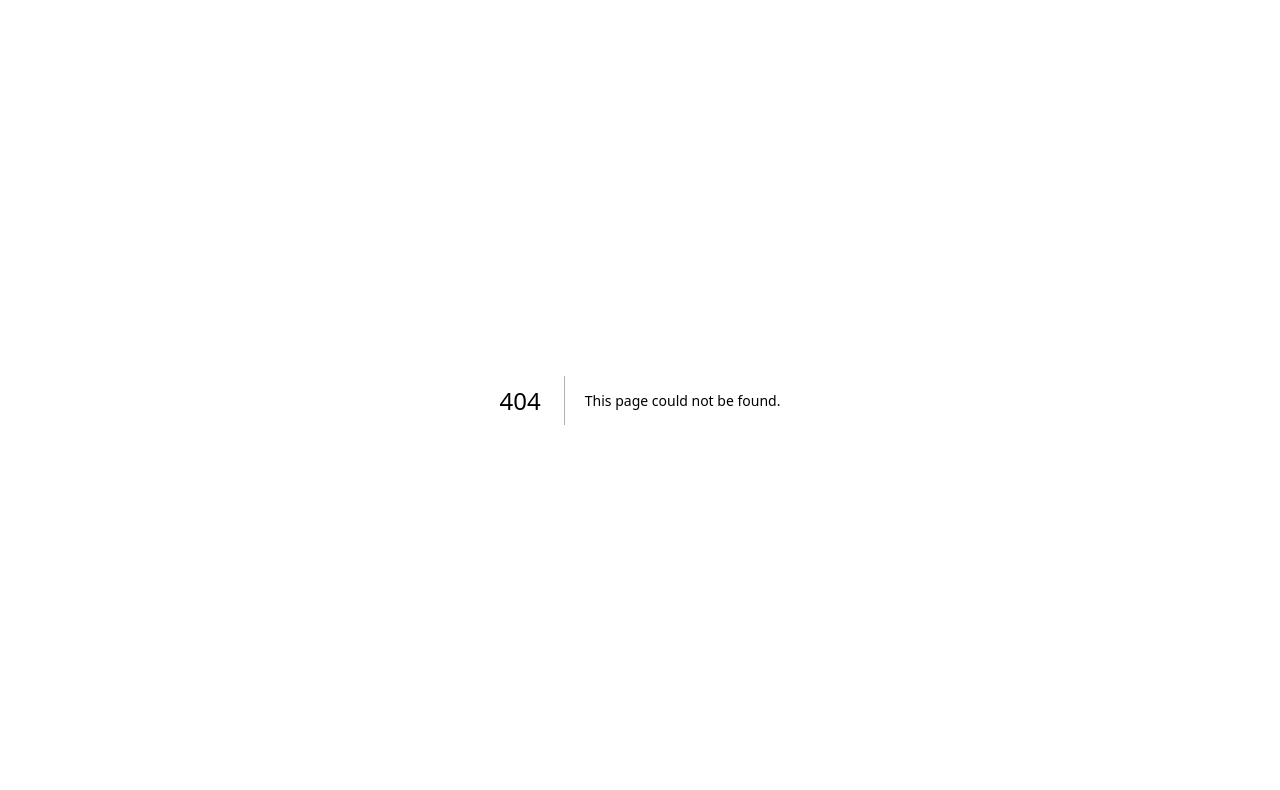
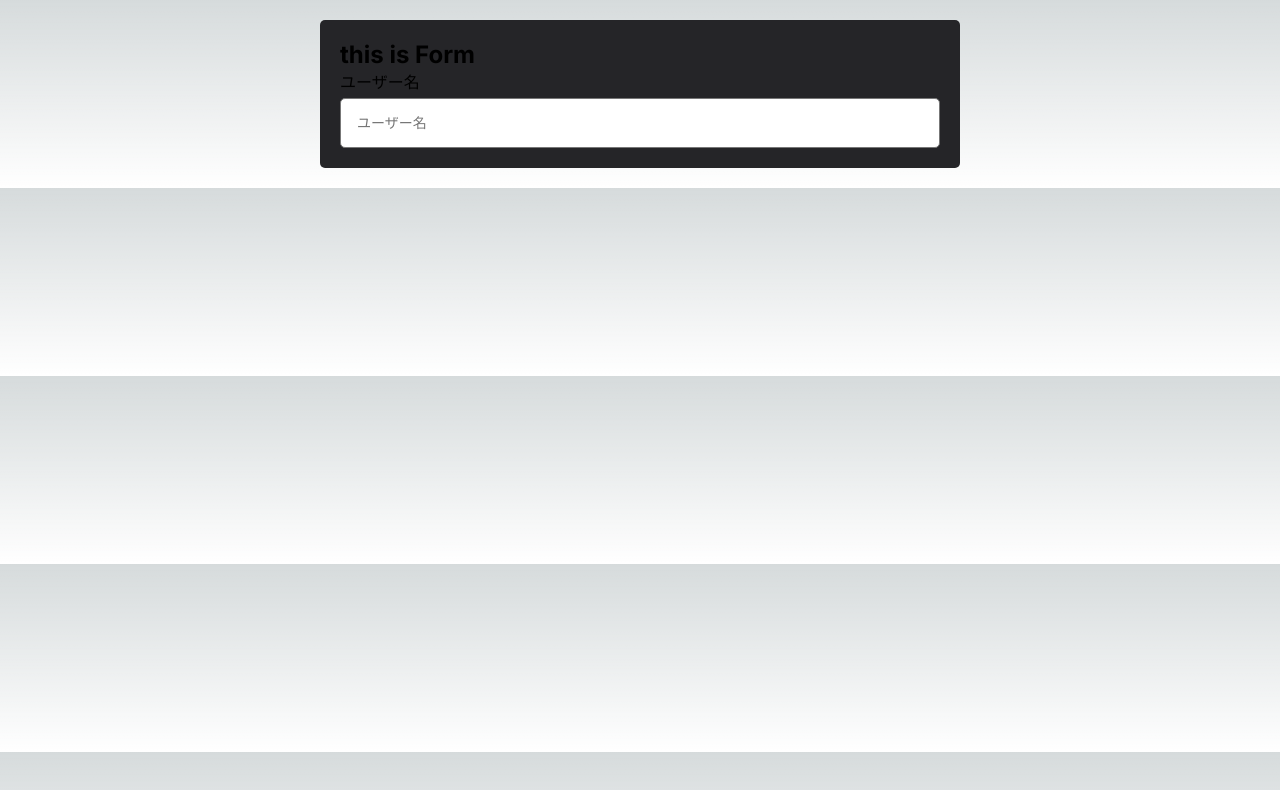
Before and after one commit to arie0703/sandbox-next, a Next.js app: page /form in a window 1280 px wide. Before the commit this address had no page. Shown: the top 790 px of the page. Built offline with nearby package versions, Linux system fonts and the light colour scheme.

Commit message:
簡易的なフォームを作る

```diff
--- /dev/null
+++ b/app/form/page.tsx
@@ -0,0 +1,13 @@
+'use client'
+
+import { FormInput } from '@/src/components/FormInput'
+import styles from 'src/styles/form.module.css'
+
+export default function Form() {
+  return (
+    <div className={styles['form']}>
+      <h2>this is Form</h2>
+      <FormInput formType='user-name' />
+    </div>
+  )
+}
--- a/app/globals.css
+++ b/app/globals.css
@@ -100,6 +100,17 @@ a {
   text-decoration: none;
 }
 
+input {
+  border: 1px solid #bcbcb3;
+  border-radius: 5px;
+  outline: none;
+  border-color: #777;
+}
+
+input:focus {
+  border-color: #aaa;
+}
+
 @media (prefers-color-scheme: dark) {
   html {
     color-scheme: dark;
--- a/package.json
+++ b/package.json
@@ -17,6 +17,10 @@
     "next": "13.4.18",
     "react": "18.2.0",
     "react-dom": "18.2.0",
-    "typescript": "5.1.6"
+    "react-hook-form": "^7.43.7",
+    "typescript": "5.1.6",
+    "zod": "^3.21.4",
+    "sass": "^1.58.3",
+    "sass-loader": "^13.2.0"
   }
 }
--- /dev/null
+++ b/src/components/FormInput.tsx
@@ -0,0 +1,45 @@
+import React from 'react';
+import { useFormContext } from 'react-hook-form';
+import styles from 'src/styles/form-input.module.scss';
+
+export interface FormInputProps {
+  formType: string
+  memo?: React.ReactNode;
+}
+
+export const FormInput = ({ formType, memo}: FormInputProps) => {
+  // TODO: useForm周り実装
+  // const { register, setValue, trigger, getValues } = useFormContext();
+
+  switch (formType) {
+    case 'user-name':
+      return (
+        <dl className={`${styles['_formInput']} ${styles['dl01']}`}>
+          <dt className={styles['_title']}>ユーザー名</dt>
+          <dd>
+            <input
+              id="user-name"
+              type="text"
+              placeholder='ユーザー名'
+              // {...register('user-name')}
+            />
+            <span className={styles['memo']}>{memo}</span>
+          </dd>
+        </dl>
+      );
+    default:
+      return (
+        <dl className={`${styles['_form_box']}`}>
+          <dt className={styles['_title']}>{formType}</dt>
+          <dd>
+            <input
+              id={formType}
+              type="text"
+              // {...register(formType)}
+            />
+            <span className={styles['memo']}>{memo}</span>
+          </dd>
+        </dl>
+      );
+  }
+};
--- /dev/null
+++ b/src/styles/form-input.module.scss
@@ -0,0 +1,33 @@
+._formInput {
+  input[type='text'] {
+    display: flex;
+    height: 50px;
+    padding: 0 16px;
+    font-size: 14px;
+    appearance: none;
+  }
+}
+
+._formInput.dl01 {
+  display: flex;
+  flex-direction: column;
+
+  dt {
+    padding-bottom: 5px;
+  }
+
+  dd {
+    position: relative;
+    display: flex;
+    flex: auto;
+    flex-direction: column;
+
+    input[type='tel'] {
+      &:disabled {
+        background: #f1f1f1;
+      }
+
+      transition: 0.2s ease-in-out;
+    }
+  }
+}
--- /dev/null
+++ b/src/styles/form.module.css
@@ -0,0 +1,7 @@
+.form {
+  max-width: 50%;
+  margin: 20px auto;
+  padding: 20px;
+  border-radius: 5px;
+  background-color: #252528;
+}
--- a/tsconfig.json
+++ b/tsconfig.json
@@ -8,7 +8,7 @@
     "noEmit": true,
     "esModuleInterop": true,
     "module": "esnext",
-    "moduleResolution": "bundler",
+    "moduleResolution": "node",
     "resolveJsonModule": true,
     "isolatedModules": true,
     "jsx": "preserve",
```
Also changed, not shown: 1 other file (tests, documents, lock files or other folders).
